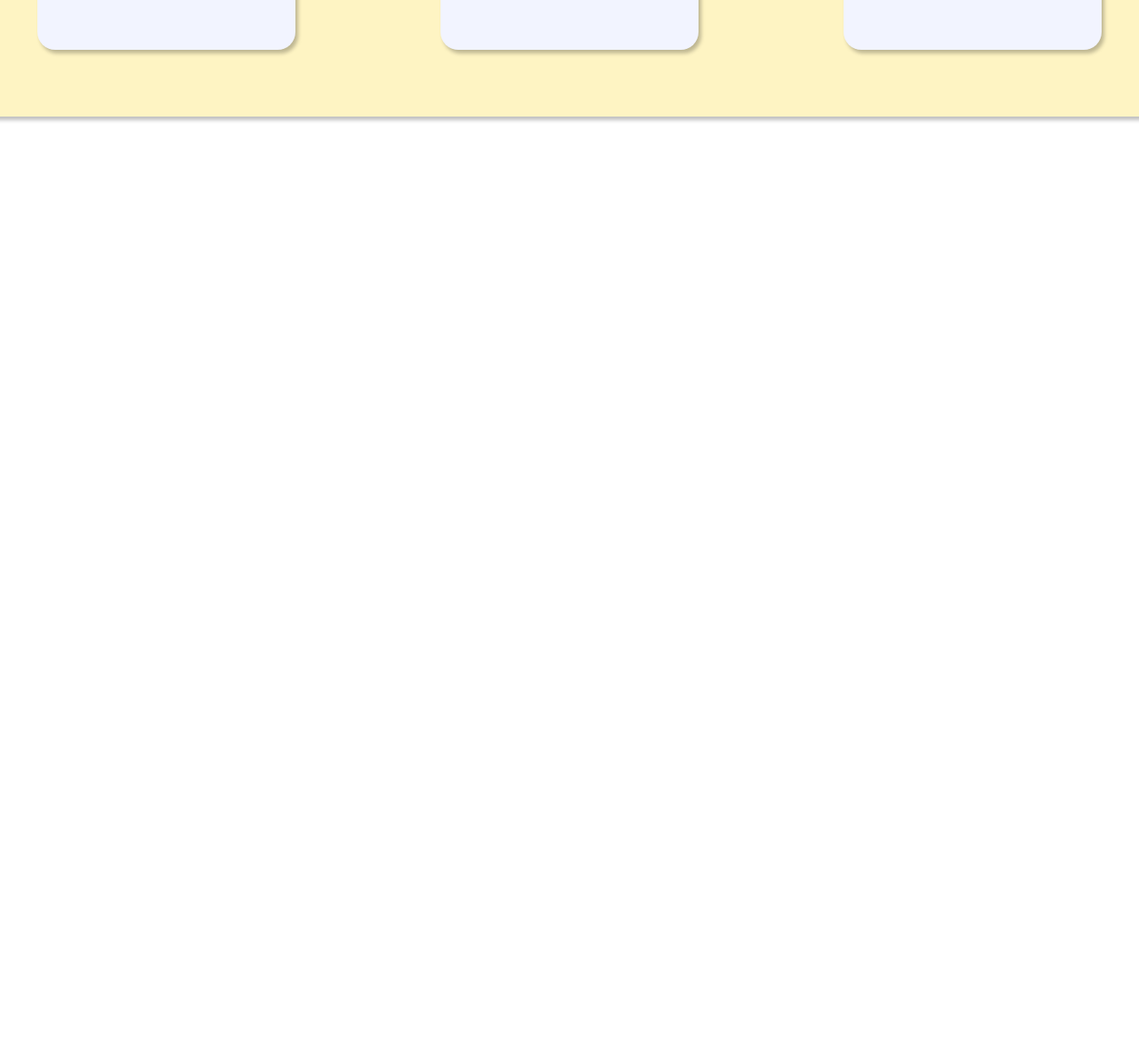
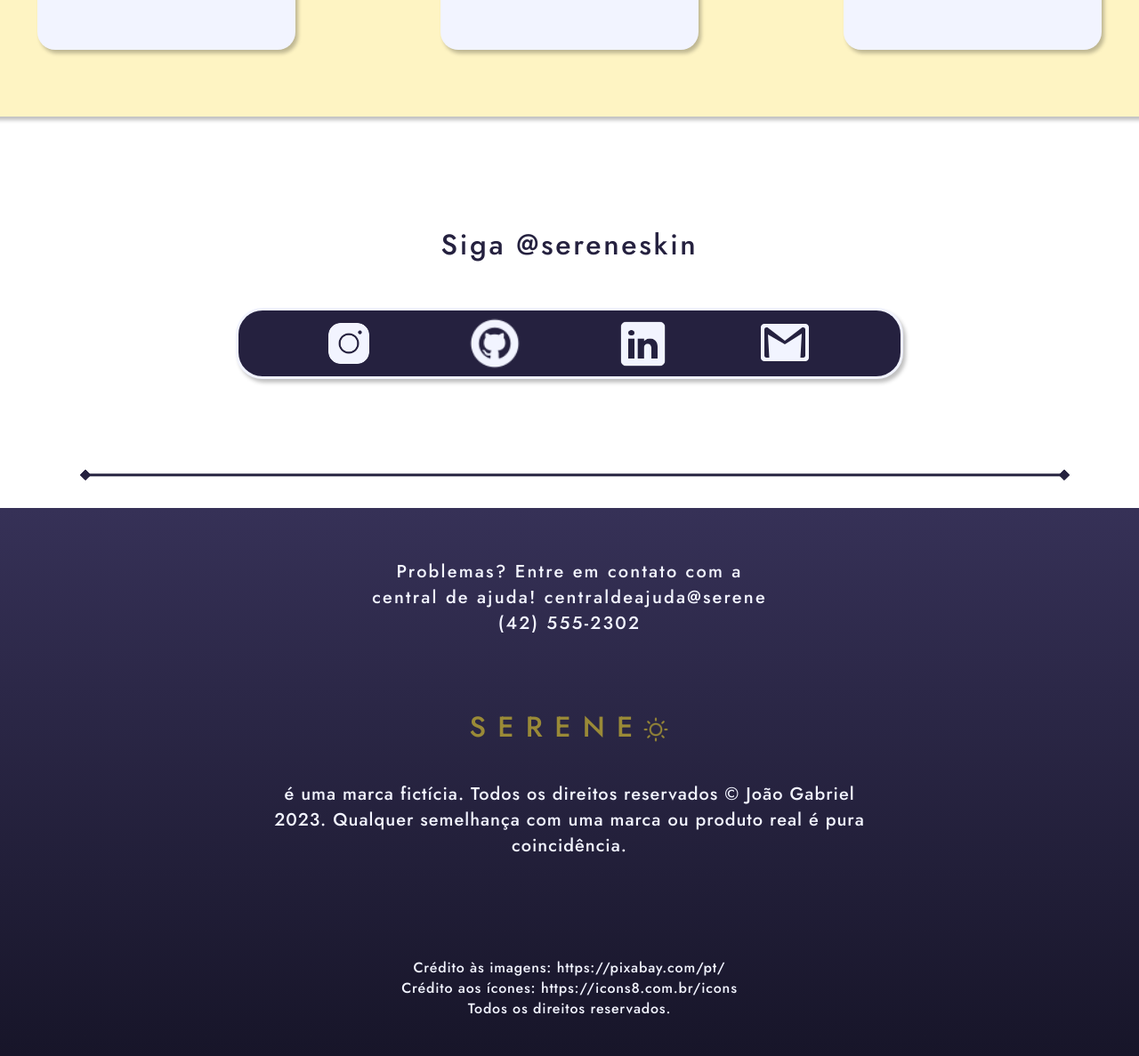
Before and after one commit to gabjoao/landing-page-serene, a plain HTML site: page index.html in a window 1280 px wide. Shown: the part 2440-3627 px from the top of the page at 89% size. Before the commit the page ends 2699 px from the top, so only its background shows below. Drawn offline with Linux system fonts and the light colour scheme.

Commit message:
contato e footer

```diff
--- a/index.html
+++ b/index.html
@@ -231,12 +231,48 @@
                     <img src="./media/estrela.png" alt="">
                 </div>
             </div>
+        </div>
+    </section>
 
+    <section id="pg4">
+        <h1>Siga @sereneskin</h1>
+        <div class="iconsContainer">
+            <img src="./media/instagram.png" alt="" id="instagram">
+            <img src="./media/github.png" alt="" id="github">
+            <img src="./media/linkedin.png" alt="" id="linkedin">
+            <img src="./media/gmail.png" alt="" id="gmail">
+        </div>
+        <div class="linha">
+            <svg xmlns="http://www.w3.org/2000/svg" width="1112" height="12" viewBox="0 0 1112 12" fill="none">
+                <path d="M0.223262 5.8916L5.99677 11.6651L11.7703 5.8916L5.99677 0.118099L0.223262 5.8916ZM1111.77 5.8916L1106 0.118099L1100.22 5.8916L1106 11.6651L1111.77 5.8916ZM5.99677 6.8916H1106V4.8916H5.99677V6.8916Z" fill="#25213F"/>
+              </svg>
+        </div>
+    </section>
+
+    <footer>
+        <h3>Problemas?
+            Entre em contato com a central de ajuda!
+           centraldeajuda@serene
+           (42) 555-2302</h3>
+
+           <div class="content1">
+            <div class="logo">
+                <h4>SERENE</h4>
+                <img src="./media/sol.png" alt="">
             </div>
 
-        </div>
+            <p>é uma marca fictícia. Todos os direitos reservados &copy; João Gabriel 2023.
+                Qualquer semelhança com uma marca ou produto real é pura coincidência.</p>
+
+           </div>
+
+           <p>Crédito às imagens: https://pixabay.com/pt/ <br>
+            Crédito aos ícones: https://icons8.com.br/icons
+            <br>
+            Todos os direitos reservados.</p>
 
 
-    </section>
+    </footer>
+
 </body>
 </html>
--- a/style.css
+++ b/style.css
@@ -739,3 +739,157 @@ header .menuIcon:hover, .icones img:hover{
 .card:hover{
     transform: scale(110%);
 }
+
+#pg4{
+    display: flex;
+    flex-direction: column;
+    align-items: center;
+}
+
+#pg4 h1{
+    width: 590px;
+    height: 62px;
+    color: #25213F;
+    text-align: center;
+    font-family: Jost;
+    font-size: 32px;
+    font-style: normal;
+    font-weight: 500;
+    line-height: 100%; /* 32px */
+    letter-spacing: 2.72px;
+    margin-bottom: 25px;
+}
+
+.iconsContainer{
+    display: flex;
+    justify-content: space-evenly;
+    align-items: center;
+    width: 750px;
+    height: 80px;
+    border-radius: 30px;
+    border: 3px solid #F2F4FF;
+    background: #25213F;
+    box-shadow: 3px 4px 4px 0px rgba(0, 0, 0, 0.25);
+}
+
+#instagram{
+    width: 52px;
+    height: 52px;
+}
+
+#github{
+    width: 80px;
+    height: 80px;
+}
+
+#linkedin{
+    width: 59px;
+    height: 59px;
+
+}
+
+#gmail{
+    width: 64px;
+    height: 64px;
+
+}
+
+.linha{
+    margin-top: 100px;
+    width: 1100px;
+    height: 0px;
+    flex-shrink: 0;
+    stroke-width: 1px;
+    stroke: #25213F;
+    margin-bottom: 45px;
+
+}
+
+footer{
+    display: flex;
+    flex-direction: column;
+    align-items: center;
+    justify-content: space-around;
+    width: 100%;
+    height: 616px;
+    background: linear-gradient(180deg, #363157 0%, #171529 100%);
+}
+
+footer h3{
+    display: flex;
+    width: 449px;
+    height: 140px;
+    flex-direction: column;
+    justify-content: center;
+    flex-shrink: 0;
+    color: #F2F4FF;
+    text-align: center;
+    font-family: Jost;
+    font-size: 20px;
+    font-style: normal;
+    font-weight: 400;
+    line-height: normal;
+    letter-spacing: 2.2px;
+}
+
+footer .logo{
+    display: flex;
+    flex-direction: row;
+    align-items: center;
+    justify-content: center;
+}
+
+footer .logo h4{
+    width: 193px;
+    height: 37px;
+    flex-shrink: 0;
+    color: #9A8A37;
+    font-family: Jost;
+    font-size: 32px;
+    font-style: normal;
+    font-weight: 500;
+    line-height: 100%; /* 32px */
+    letter-spacing: 13.28px;
+}
+
+footer .logo img{
+    width: 32px;
+    height: 32px;
+}
+
+footer .content1{
+    display: flex;
+    flex-direction: column;
+}
+
+footer .content1 p{
+    display: flex;
+    width: 687px;
+    height: 166px;
+    flex-direction: column;
+    justify-content: center;
+    color: #F2F4FF;
+    text-align: center;
+    font-family: Jost;
+    font-size: 20px;
+    font-style: normal;
+    font-weight: 400;
+    line-height: normal;
+    letter-spacing: 1px;
+}
+
+footer p{
+    display: flex;
+    width: 380px;
+    height: 92px;
+    flex-direction: column;
+    justify-content: center;
+    color: #F2F4FF;
+    text-align: center;
+    font-family: Jost;
+    font-size: 16px;
+    font-style: normal;
+    font-weight: 400;
+    line-height: normal;
+    letter-spacing: 0.8px;
+}
```
